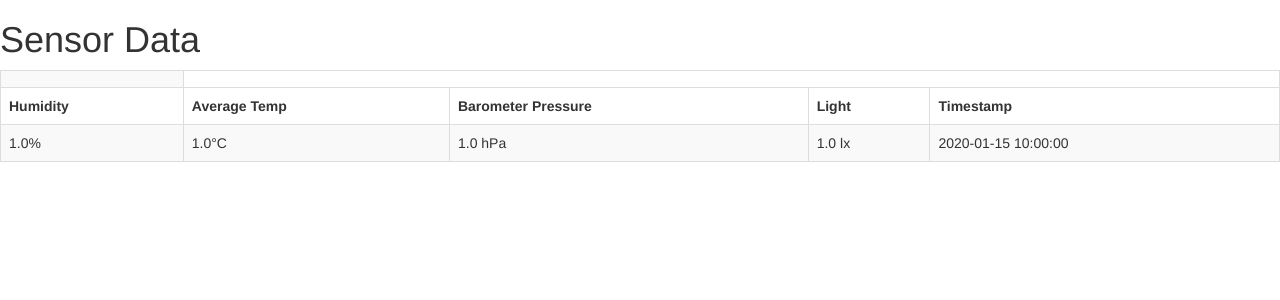
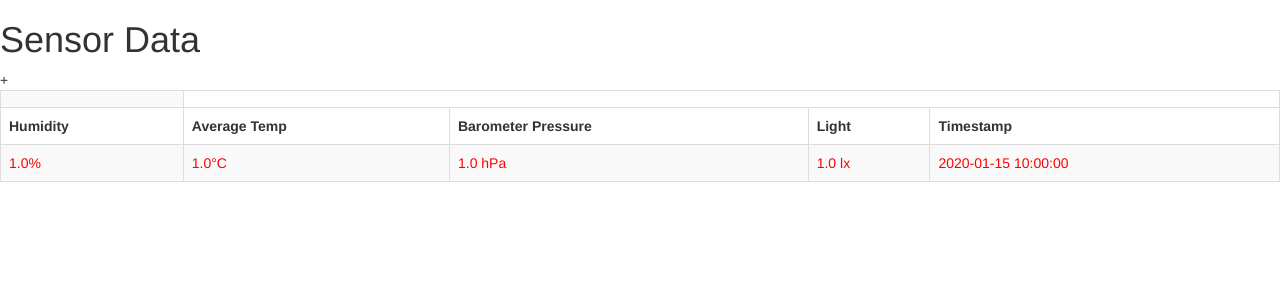
Before and after one commit to dscurrey/IoT, a Flask app: page / in a window 1280 px wide. Shown: the part 52-352 px from the top of the page. Run offline with Flask 2, Linux system fonts and the light colour scheme; tables that the repository leaves empty hold one stand-in row (values such as "Sample post"); some libraries are stand-ins or nearby versions.

Commit message:
Added rudimentary highlighting

```diff
--- a/src/flaskapp/templates/index.html
+++ b/src/flaskapp/templates/index.html
@@ -15,7 +15,11 @@
         </tr>
     </th>
     {% for item in data %}
+    {% if item.danger_level == 1 %}+
+    <tr style="color: red;">
+    {% else %}
     <tr>
+    {% endif %}
         <td>{{ item.humidity }}%</td>
         <td>{{ item.avg_temp }}°C</td>
         <td>{{ item.baro_pressure }} hPa</td>
```
